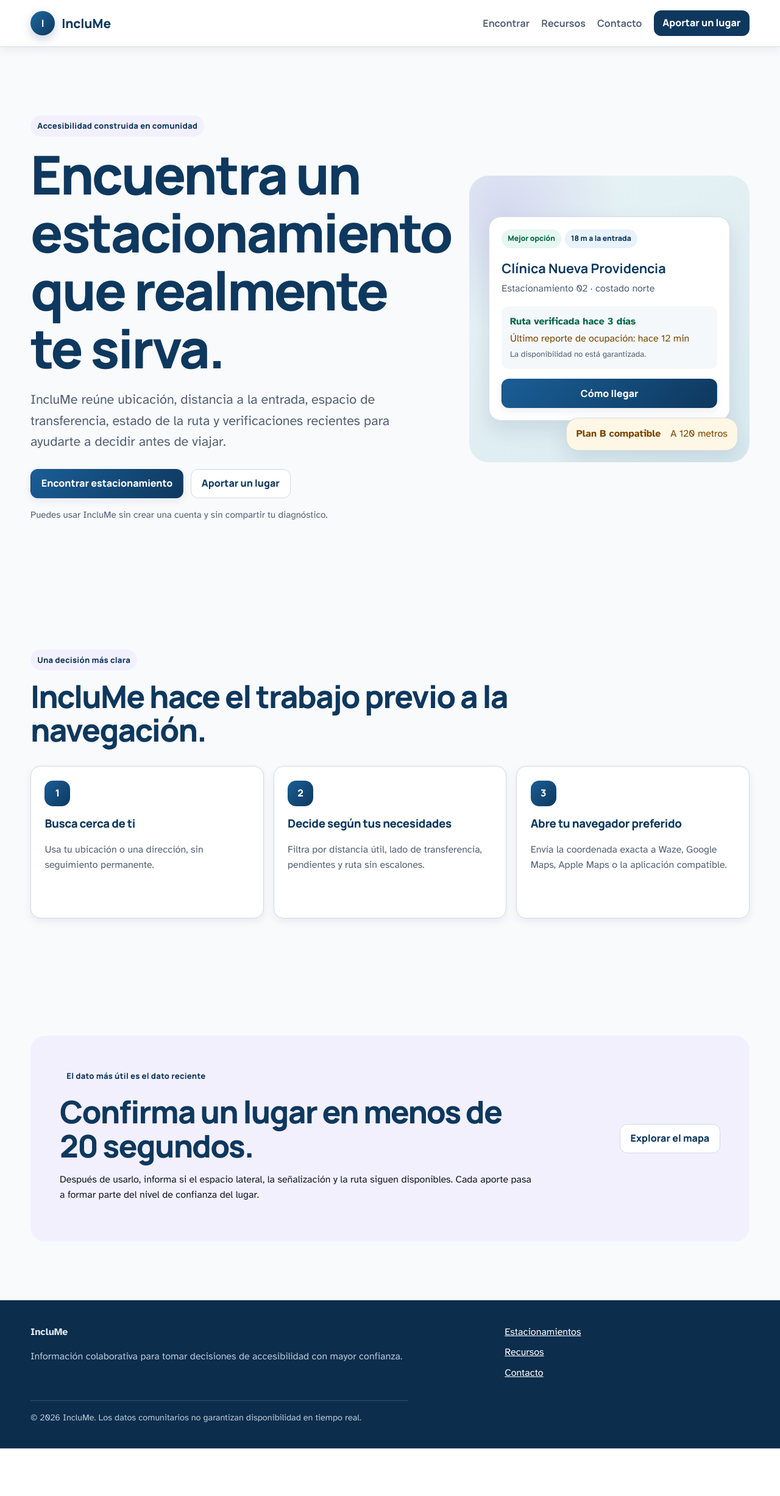
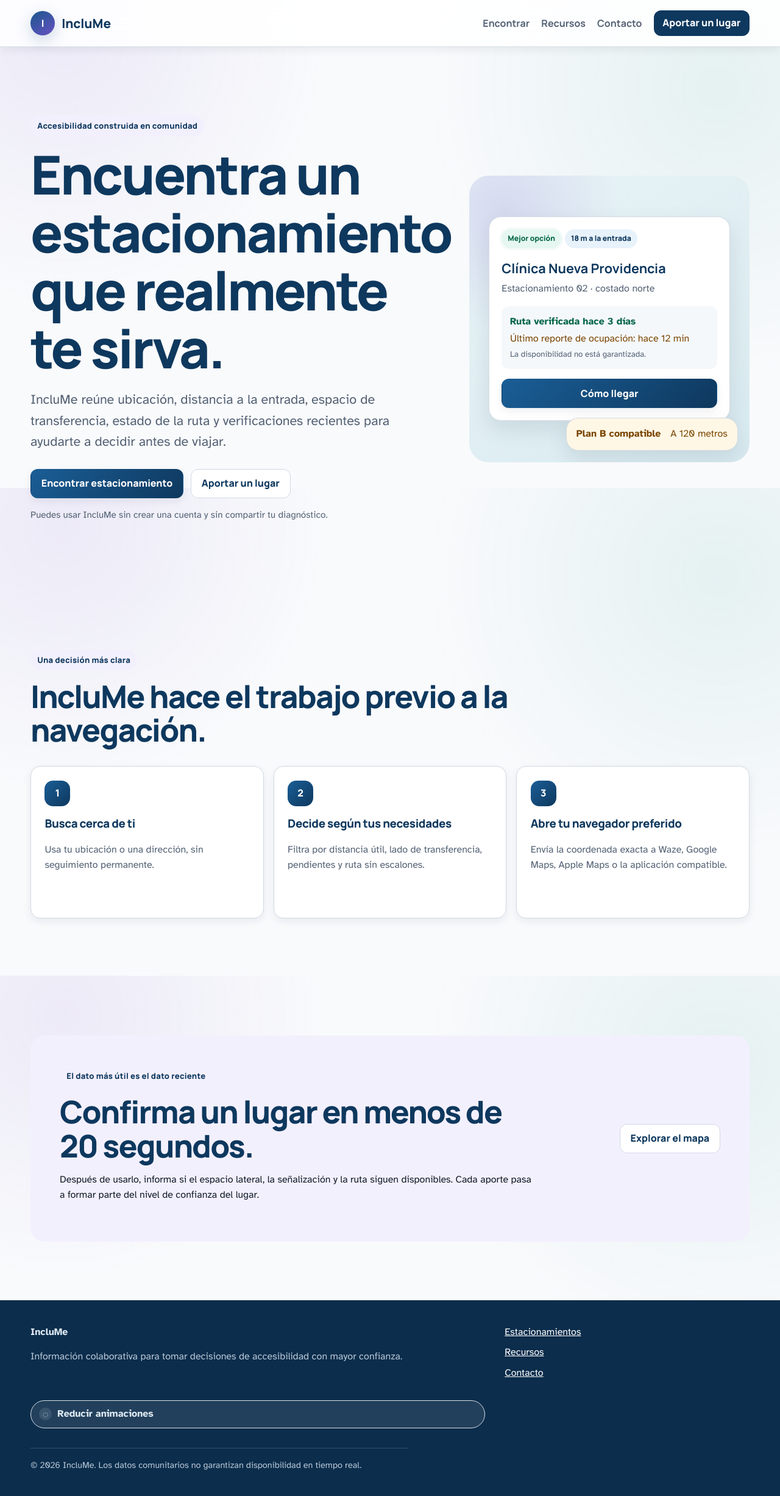
Before and after one commit to Crohnoz/IncluMe, a Django app: page / in a window 1280 px wide. Shown: the whole page at 61% size. Before the commit the page ends 2375 px from the top, so only its background shows below. Run offline with Django 5.2, Linux system fonts and the light colour scheme.

Commit message:
feat(ui): enable motion system and user control

```diff
--- a/templates/base.html
+++ b/templates/base.html
@@ -14,6 +14,7 @@
     <link href="https://fonts.googleapis.com/css2?family=Atkinson+Hyperlegible:wght@400;700&family=Manrope:wght@500;600;700;800&display=swap" rel="stylesheet">
     <link rel="stylesheet" href="{% static 'styles.css' %}">
     <link rel="stylesheet" href="{% static 'parking-v3.css' %}">
+    <link rel="stylesheet" href="{% static 'motion.css' %}">
     {% block extra_head %}{% endblock %}
 </head>
 <body>
@@ -59,10 +60,15 @@
                 <a href="{% url 'resources' %}">Recursos</a>
                 <a href="{% url 'contact' %}">Contacto</a>
             </nav>
+            <button class="motion-preference" id="motion-preference" type="button" aria-pressed="false">
+                <span class="motion-preference__icon" aria-hidden="true">◌</span>
+                <span class="motion-preference__label">Reducir animaciones</span>
+            </button>
             <p class="site-footer__legal">© 2026 IncluMe. Los datos comunitarios no garantizan disponibilidad en tiempo real.</p>
         </div>
     </footer>
 
+    <script src="{% static 'motion.js' %}" defer></script>
     <script src="{% static 'parking-resilience.js' %}" defer></script>
     {% block scripts %}{% endblock %}
 </body>
```
